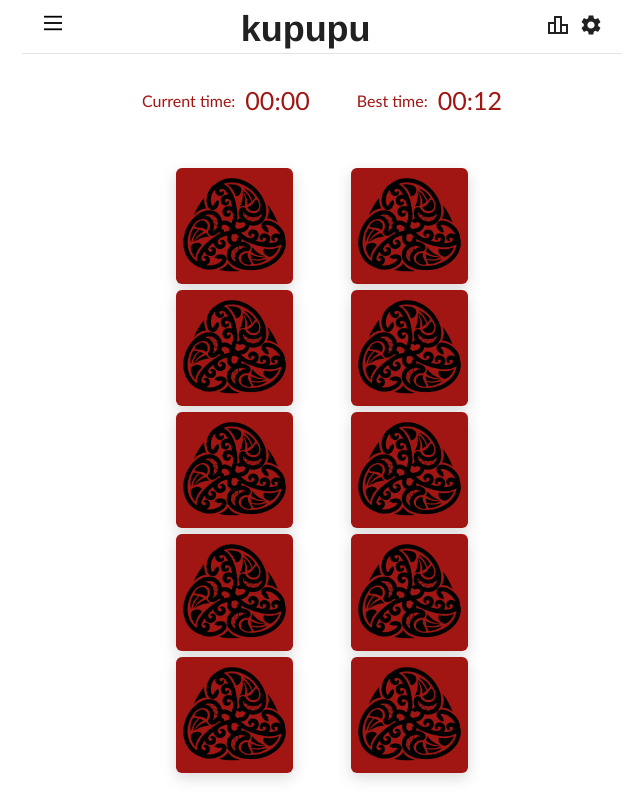
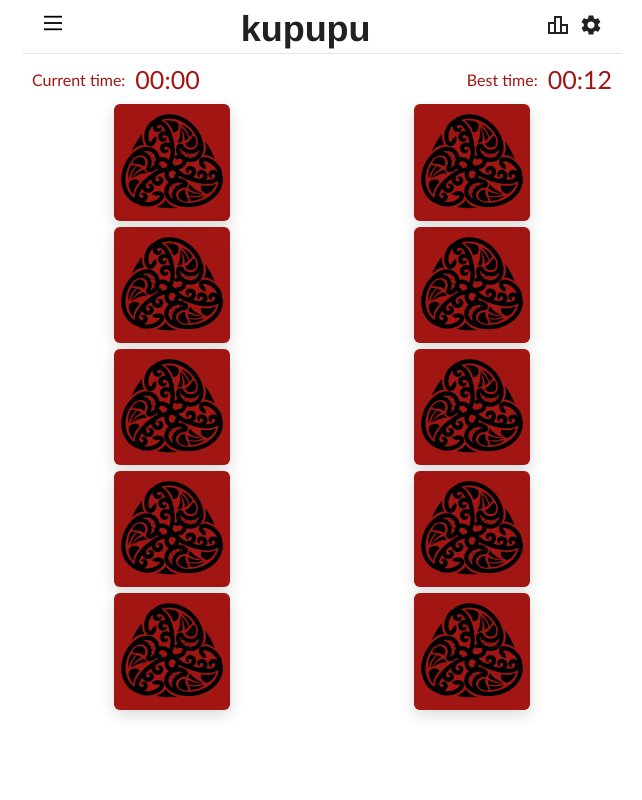
Before and after one commit to htc36/kupupu-wordle, a Vue app: page /cards in a window 1280 px wide. Shown: the whole page, without its empty margins (318-960 px from the left). Built offline with nearby package versions, Linux system fonts and the light colour scheme.

Commit message:
Style adjustment

```diff
--- a/src/App.vue
+++ b/src/App.vue
@@ -17,7 +17,7 @@ const stats = getStats();
 .game-wrapper {
   display: flex;
   flex-direction: column;
-    justify-content: space-around;
+  justify-content: flex-start;
   align-items: center;
   height: 100%;
   width: 100%;
--- a/src/components/cards/CardGrid.vue
+++ b/src/components/cards/CardGrid.vue
@@ -98,6 +98,5 @@ function cardOpened(index: number) {
   justify-content: space-evenly;
   height: 82%; /* This height also needs to be calculated */
   width: 100%;
-  max-width: 350px;
 }
 </style>
--- a/src/components/layout/Navbar.vue
+++ b/src/components/layout/Navbar.vue
@@ -141,6 +141,9 @@ defineExpose({
   font-size: 20px;
   margin: 5px 0;
 }
+.nav-link:hover {
+  color: var(--darkendYellow);
+}
 
 .nav-links-group {
   display: flex;
@@ -164,12 +167,15 @@ defineExpose({
 }
 .nav-menu-pages {
   position: absolute;
-  left: 0px;
+  left: 10px;
   display: flex;
   flex-direction: column;
   top: 50px;
   background: white;
-  padding: 0 20px;
+  padding: 20px 30px;
+  z-index: 2;
+  border-radius: 5%;
+  box-shadow: 0px 0px 10px 0px rgba(0, 0, 0, 0.2);
 }
 .line {
   fill: none;
--- a/src/utils/Clock.vue
+++ b/src/utils/Clock.vue
@@ -78,10 +78,11 @@ defineExpose({
 }
 .clock-wrapper {
   align-items: center;
+  padding: 0 10px;
 }
 .clock-container {
   margin: 10px 0 10px 0;
-  width: 60%;
+  width: 100%;
 }
 @media screen and (max-width: 500px) {
   .clock-container {
```
Lines whose indentation alone changed are shown as unchanged.
